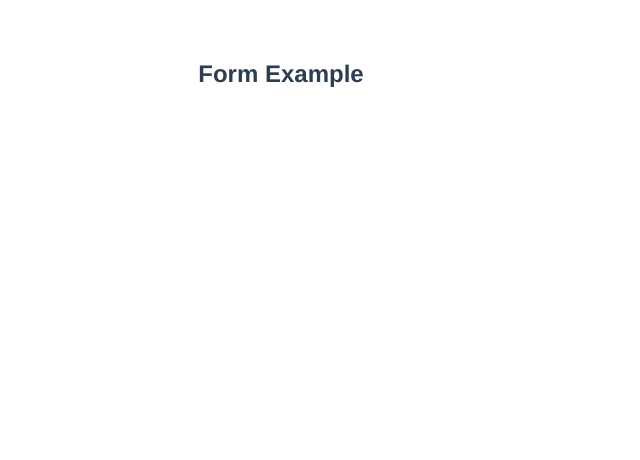
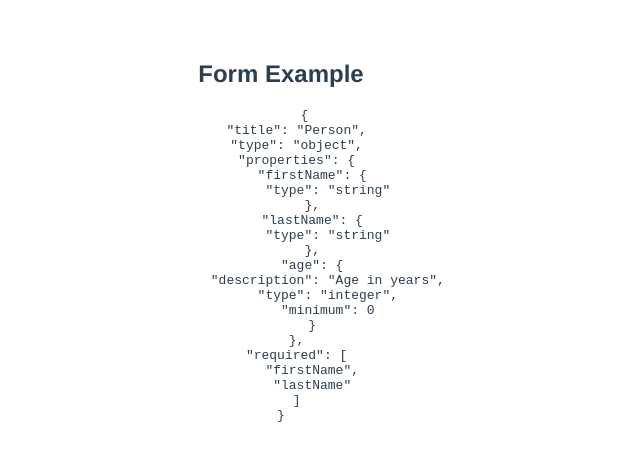
Before and after one commit to elcritch/vue-json-schema-form, a Vue app: page / in a window 1280 px wide. Shown: the top 460 px of the page, without its empty margins (359-999 px from the left). Built offline with nearby package versions, Linux system fonts and the light colour scheme.

Commit message:
Json Form.

```diff
--- a/src/App.vue
+++ b/src/App.vue
@@ -1,6 +1,6 @@
 <template>
   <div id="app">
-    <json-form></json-form>
+    <json-form :schema="exampleSchemas.simple"></json-form>
   </div>
 </template>
 
@@ -9,6 +9,30 @@ import JsonForm from './components/json-form'
 
 export default {
   name: 'app',
+  data() {
+    return {
+      exampleSchemas: {
+        simple: {
+          "title": "Person",
+          "type": "object",
+          "properties": {
+            "firstName": {
+              "type": "string"
+            },
+            "lastName": {
+              "type": "string"
+            },
+            "age": {
+              "description": "Age in years",
+              "type": "integer",
+              "minimum": 0
+            }
+        },
+          "required": ["firstName", "lastName"]
+        }
+      }
+    }
+  },
   components: {
     JsonForm
   }
--- a/src/components/json-form.vue
+++ b/src/components/json-form.vue
@@ -1,12 +1,20 @@
 <template>
   <div >
     <h2>Form Example</h2>
+    <pre >
+      {{JSON.stringify(schema, null, 4)}}
+    </pre>
   </div>
 </template>
 
 <script>
 export default {
   name: 'json-form',
+  props: {
+    'schema': {
+      type: Object
+    }
+  },
   data () {
     return {
     }
```
